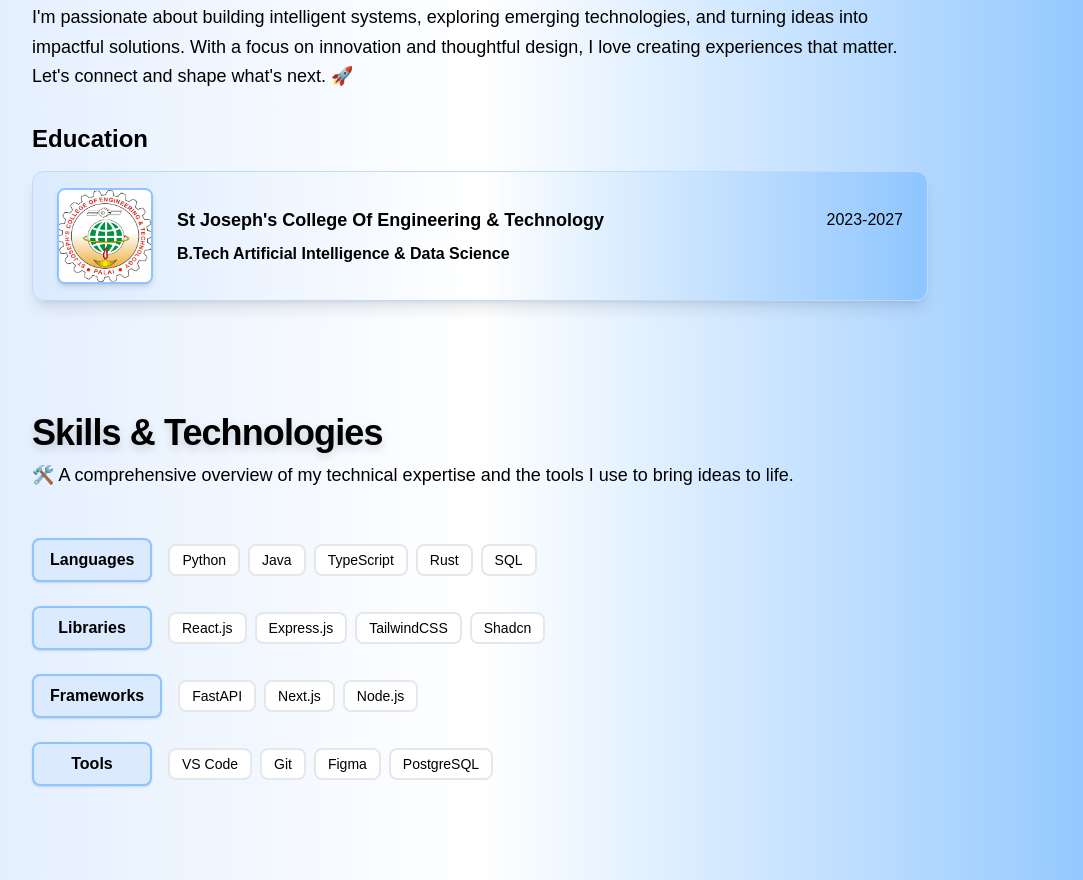
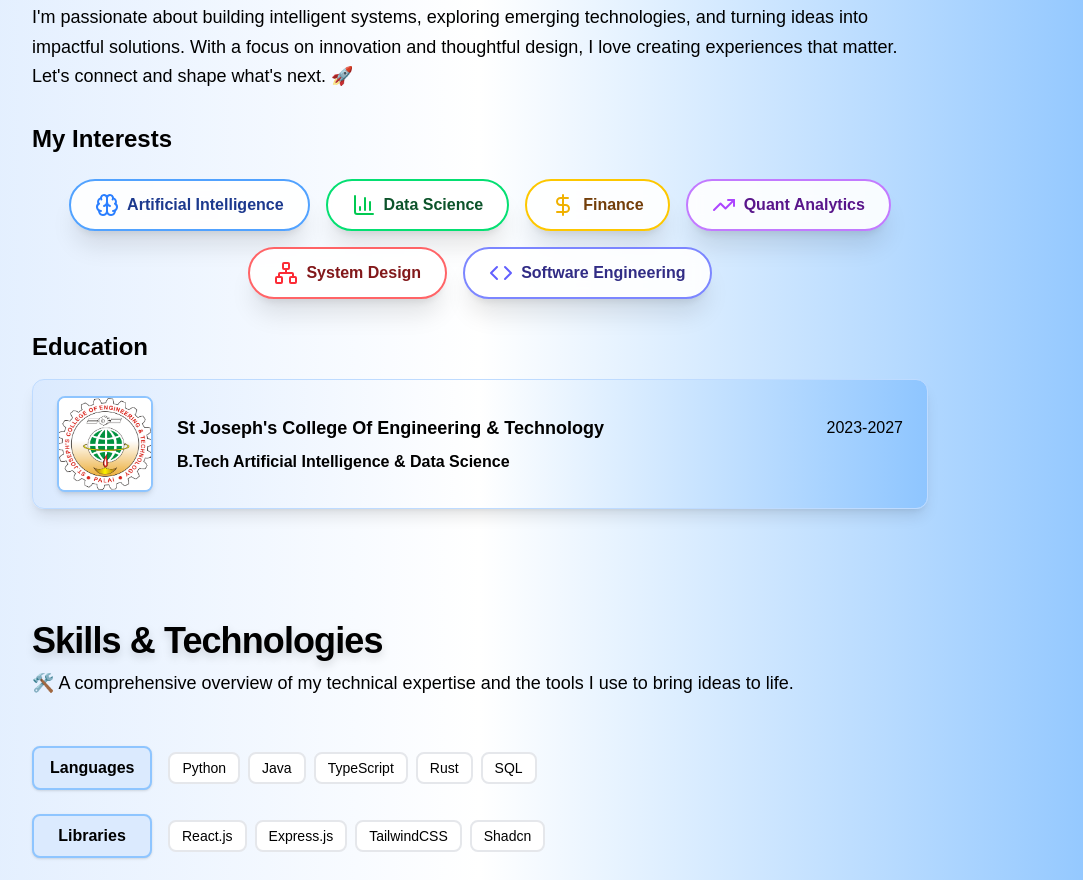
Before and after one commit to CSVaishakh/Portfolio, a Next.js app: page / in a window 1280 px wide. Shown: the part 906-1786 px from the top of the page, without its empty margins (160-1243 px from the left). Built offline with nearby package versions, Linux system fonts and the light colour scheme.

Commit message:
Added the intersts section in about component

```diff
--- a/components/about.tsx
+++ b/components/about.tsx
@@ -3,6 +3,7 @@ import React from "react";
 import Link from "next/link";
 import Image from "next/image";
 import { motion } from "framer-motion";
+import { Brain, BarChart3, DollarSign, TrendingUp, Network, Code } from "lucide-react";
 
 const About: React.FC = () => {
     return(
@@ -19,6 +20,89 @@ const About: React.FC = () => {
                     <p className="text-base sm:text-lg text-black leading-relaxed">
                         👋 Hi, I&apos;m C S Vaishakh — Full Stack Developer and a Third-year Artificial Intelligence &amp; Data Science student. I&apos;m passionate about building intelligent systems, exploring emerging technologies, and turning ideas into impactful solutions. With a focus on innovation and thoughtful design, I love creating experiences that matter. Let&apos;s connect and shape what&apos;s next. 🚀
                     </p>
+                </div>
+                <div className="mb-8">
+                    <h3 className="text-xl sm:text-2xl font-semibold text-black mb-6">My Interests</h3>
+                    <div className="flex flex-wrap justify-center gap-4">
+                        <motion.div
+                            initial={{ opacity: 0, y: 20 }}
+                            animate={{ opacity: 1, y: 0 }}
+                            transition={{ duration: 0.5, delay: 0.1 }}
+                            whileHover={{ scale: 1.1, rotate: 2 }}
+                            whileTap={{ scale: 0.95 }}
+                            className="bg-white/90 backdrop-blur-sm rounded-full px-6 py-3 border-2 border-blue-400 shadow-xl hover:shadow-2xl transition-all duration-300 cursor-pointer group"
+                        >
+                            <div className="flex items-center gap-2">
+                                <Brain className="w-6 h-6 text-blue-500 group-hover:text-blue-600 transition-colors duration-300" />
+                                <span className="text-sm sm:text-base font-semibold text-blue-900 group-hover:text-blue-700">Artificial Intelligence</span>
+                            </div>
+                        </motion.div>
+                        <motion.div
+                            initial={{ opacity: 0, y: 20 }}
+                            animate={{ opacity: 1, y: 0 }}
+                            transition={{ duration: 0.5, delay: 0.2 }}
+                            whileHover={{ scale: 1.1, rotate: -2 }}
+                            whileTap={{ scale: 0.95 }}
+                            className="bg-white/90 backdrop-blur-sm rounded-full px-6 py-3 border-2 border-green-400 shadow-xl hover:shadow-2xl transition-all duration-300 cursor-pointer group"
+                        >
+                            <div className="flex items-center gap-2">
+                                <BarChart3 className="w-6 h-6 text-green-500 group-hover:text-green-600 transition-colors duration-300" />
+                                <span className="text-sm sm:text-base font-semibold text-green-900 group-hover:text-green-700">Data Science</span>
+                            </div>
+                        </motion.div>
+                        <motion.div
+                            initial={{ opacity: 0, y: 20 }}
+                            animate={{ opacity: 1, y: 0 }}
+                            transition={{ duration: 0.5, delay: 0.3 }}
+                            whileHover={{ scale: 1.1, rotate: 2 }}
+                            whileTap={{ scale: 0.95 }}
+                            className="bg-white/90 backdrop-blur-sm rounded-full px-6 py-3 border-2 border-yellow-400 shadow-xl hover:shadow-2xl transition-all duration-300 cursor-pointer group"
+                        >
+                            <div className="flex items-center gap-2">
+                                <DollarSign className="w-6 h-6 text-yellow-500 group-hover:text-yellow-600 transition-colors duration-300" />
+                                <span className="text-sm sm:text-base font-semibold text-yellow-900 group-hover:text-yellow-700">Finance</span>
+                            </div>
+                        </motion.div>
+                        <motion.div
+                            initial={{ opacity: 0, y: 20 }}
+                            animate={{ opacity: 1, y: 0 }}
+                            transition={{ duration: 0.5, delay: 0.4 }}
+                            whileHover={{ scale: 1.1, rotate: -2 }}
+                            whileTap={{ scale: 0.95 }}
+                            className="bg-white/90 backdrop-blur-sm rounded-full px-6 py-3 border-2 border-purple-400 shadow-xl hover:shadow-2xl transition-all duration-300 cursor-pointer group"
+                        >
+                            <div className="flex items-center gap-2">
+                                <TrendingUp className="w-6 h-6 text-purple-500 group-hover:text-purple-600 transition-colors duration-300" />
+                                <span className="text-sm sm:text-base font-semibold text-purple-900 group-hover:text-purple-700">Quant Analytics</span>
+                            </div>
+                        </motion.div>
+                        <motion.div
+                            initial={{ opacity: 0, y: 20 }}
+                            animate={{ opacity: 1, y: 0 }}
+                            transition={{ duration: 0.5, delay: 0.5 }}
+                            whileHover={{ scale: 1.1, rotate: 2 }}
+                            whileTap={{ scale: 0.95 }}
+                            className="bg-white/90 backdrop-blur-sm rounded-full px-6 py-3 border-2 border-red-400 shadow-xl hover:shadow-2xl transition-all duration-300 cursor-pointer group"
+                        >
+                            <div className="flex items-center gap-2">
+                                <Network className="w-6 h-6 text-red-500 group-hover:text-red-600 transition-colors duration-300" />
+                                <span className="text-sm sm:text-base font-semibold text-red-900 group-hover:text-red-700">System Design</span>
+                            </div>
+                        </motion.div>
+                        <motion.div
+                            initial={{ opacity: 0, y: 20 }}
+                            animate={{ opacity: 1, y: 0 }}
+                            transition={{ duration: 0.5, delay: 0.6 }}
+                            whileHover={{ scale: 1.1, rotate: -2 }}
+                            whileTap={{ scale: 0.95 }}
+                            className="bg-white/90 backdrop-blur-sm rounded-full px-6 py-3 border-2 border-indigo-400 shadow-xl hover:shadow-2xl transition-all duration-300 cursor-pointer group"
+                        >
+                            <div className="flex items-center gap-2">
+                                <Code className="w-6 h-6 text-indigo-500 group-hover:text-indigo-600 transition-colors duration-300" />
+                                <span className="text-sm sm:text-base font-semibold text-indigo-900 group-hover:text-indigo-700">Software Engineering</span>
+                            </div>
+                        </motion.div>
+                    </div>
                 </div>
                 <div>
                     <h3 className="text-xl sm:text-2xl font-semibold text-black mb-4">Education</h3>
```
